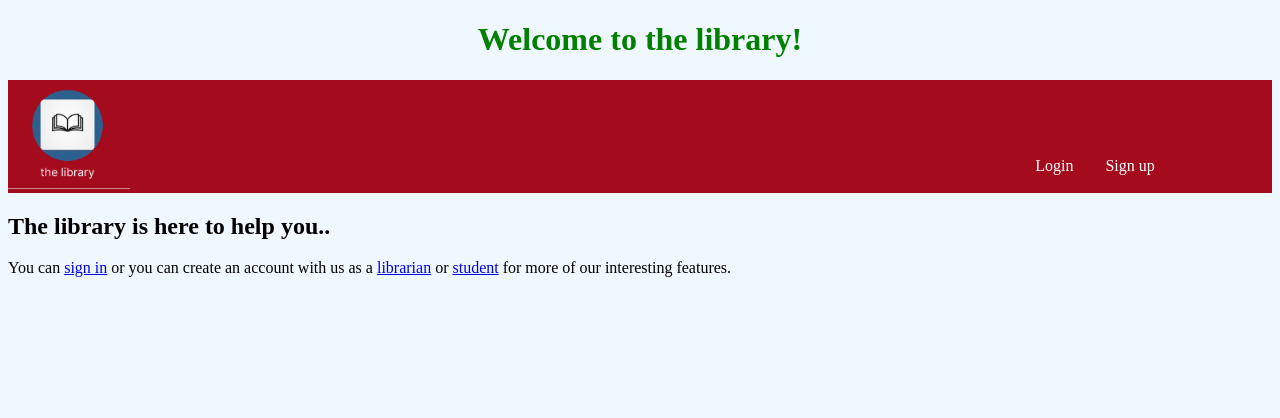
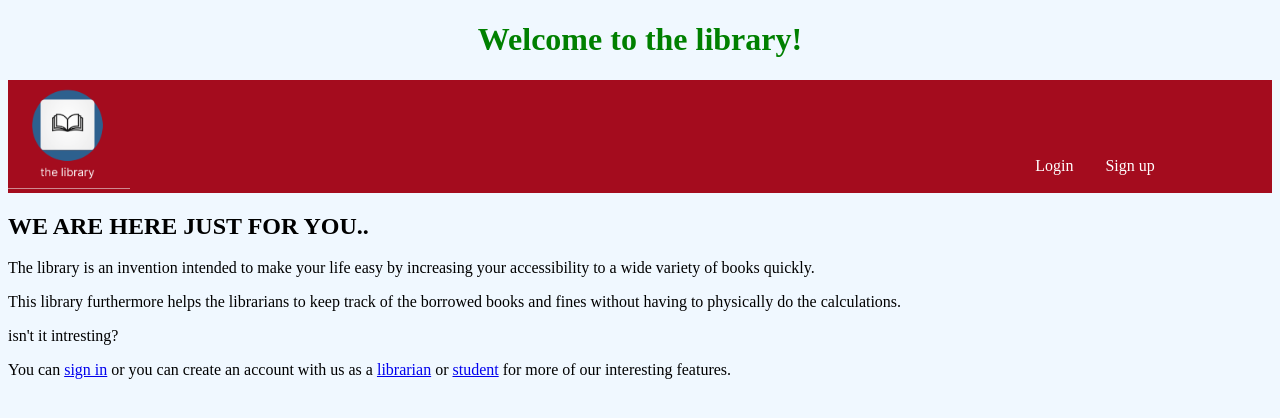
Before and after one commit to IsaacAraali/Library-Sysytem, a Django app: page / in a window 1280 px wide. Shown: the top 418 px of the page. Run offline with Django 3.2, Linux system fonts and the light colour scheme.

Commit message:
Update index.html

```diff
--- a/base/templates/base/index.html
+++ b/base/templates/base/index.html
@@ -5,7 +5,7 @@
     <meta charset="UTF-8" />
     <meta http-equiv="X-UA-Compatible" content="IE=edge" />
     <meta name="viewport" content="width=device-width, initial-scale=1.0" />
-    <title>Document</title>
+    <title>library system | welcome</title>
     <style>
       body {
         background-color: aliceblue;
@@ -57,8 +57,10 @@
         </li>
       </div>
     </ul>
-
-    <h2>The library is here to help you..</h2>
+    <h2> WE ARE HERE JUST FOR YOU..</h2>
+    <p>The library is an invention intended to make your life easy by increasing your accessibility to a wide variety of books quickly.</p>
+    <p>This library furthermore helps the librarians to keep track of the borrowed books and fines without having to physically do the calculations.</p>
+    <p> isn't it intresting?</p>
     <p>
       You can <a href="{% url 'login' %}">sign in</a> or you can create an
       account with us as a <a href="{% url 'register1' %}">librarian</a> or
```
